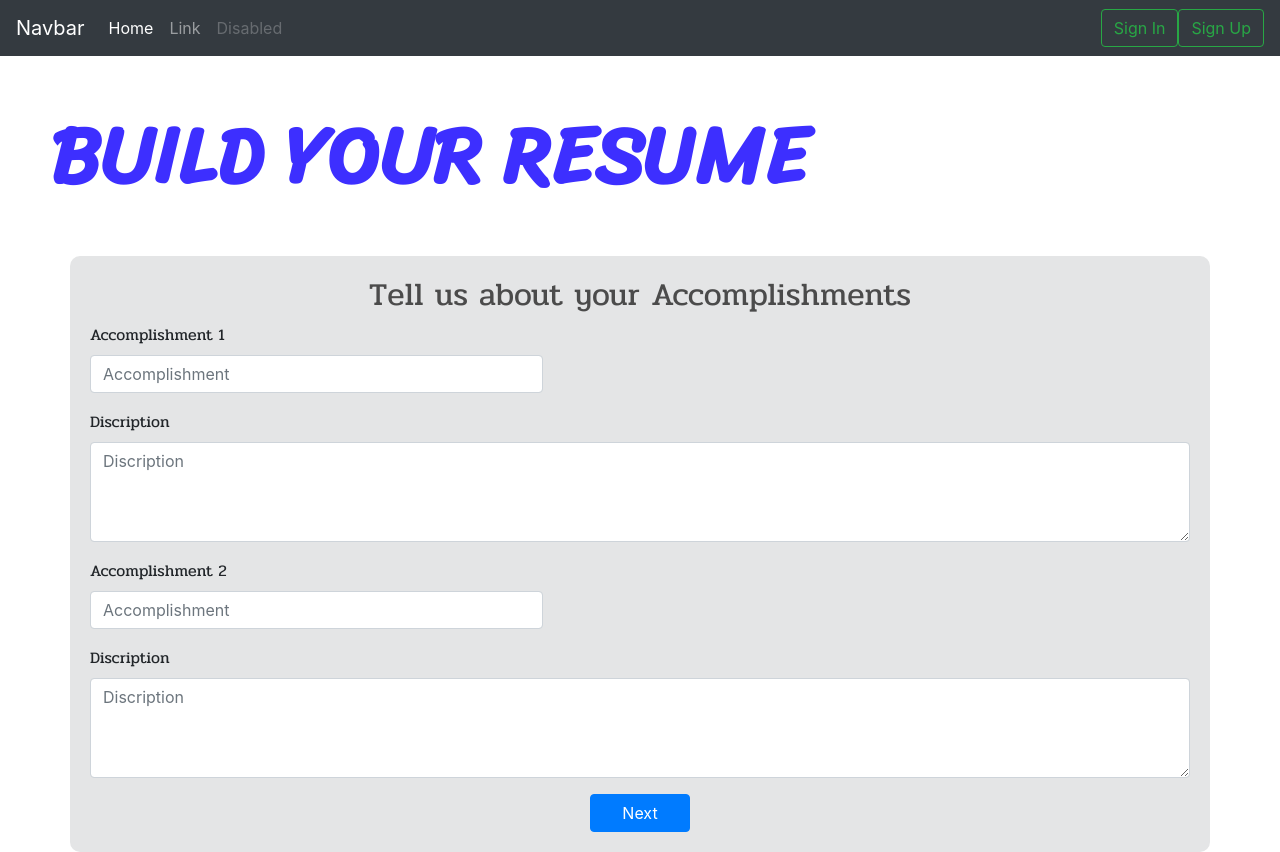
After one commit to Vardhman811/FormatBuilder, a Django app: page /accomplishment in a window 1280 px wide. The commit adds this page. Run offline with Django 3.2, Linux system fonts and the light colour scheme; some libraries are stand-ins or nearby versions.

Commit message:
third commit

```diff
--- a/formatBuilder/urls.py
+++ b/formatBuilder/urls.py
@@ -26,4 +26,6 @@ urlpatterns = [
     path('education',views.education,name="education"),
     path('work',views.work,name="work"),
     path('skill',views.skill,name="skill"),
+    path('accomplishment',views.accomplishment,name="accomplishment"),
+    path('summary',views.summary,name="summary"),
 ]
--- a/formatBuilder/views.py
+++ b/formatBuilder/views.py
@@ -99,5 +99,21 @@ def skill(request):
                 skill8 = request.POST.get('skill8')
                 skill9 = request.POST.get('skill9')
                 skill10 = request.POST.get('skill10')
-                print(skill1," ",skill6)
         return render(request,'skill.html')
+
+def accomplishment(request):
+        if request.method == "POST":
+                #tell me about your self
+                accomplishment1 = request.POST.get('accomplishment1')
+                description1 = request.POST.get('skill2')
+                accomplishment2 = request.POST.get('accomplishment2')
+                discription2 = request.POST.get('discription2')
+                print(accomplishment1,discription2)
+        return render(request,'accomplishment.html')
+
+def summary(request):
+        if request.method == "POST":
+                #tell me about your self
+                summary = request.POST.get('summary')
+                print(summary)
+        return render(request,'summary.html')
--- /dev/null
+++ b/templates/accomplishment.html
@@ -0,0 +1,56 @@
+
+{% extends 'base.html' %}
+{% load static %}
+
+{% block title %} Build Resume{% endblock %}
+{% block css %}
+<link rel="stylesheet" href='{% static "css/resume.css" %}' >
+<link href="https://fonts.googleapis.com/css2?family=Pridi&display=swap" rel="stylesheet">
+<link href="https://fonts.googleapis.com/css2?family=Sriracha&display=swap" rel="stylesheet">
+{% endblock %}
+{% block body %}
+{% if request.method == "POST" %}
+    <script>
+     window.location.href = '/summary';
+    </script>
+{% endif %}
+<div class="build">BUILD  YOUR  RESUME</div>
+<div class="box container" id="box2">
+<div class="heading">
+  <h2 class="head">Tell us about your Accomplishments</h2>
+<form method="POST" action="/accomplishment">{% csrf_token %}
+    <div class="form-row">
+      <div class="form-group col-md-5">
+        <label for="inputEmail4">Accomplishment 1</label>
+        <input type="text" class="form-control" id="accomplishment1" name="accomplishment1" placeholder="Accomplishment " required>
+      </div>
+
+    </div>
+    <div class="form-row">
+      <div class="form-group col-md-12">
+        <label for="inputEmail4">Discription</label>
+        <textarea type="text" style="height: 100px;" class="form-control" id="discription1" name="discription1" placeholder="Discription" required></textarea>
+      </div>
+    </div>
+    <div class="form-row">
+        <div class="form-group col-md-5">
+          <label for="inputEmail4">Accomplishment 2</label>
+          <input type="text" class="form-control" id="accomplishment2" name="accomplishment2" placeholder="Accomplishment " required>
+        </div>
+
+      </div>
+      <div class="form-row">
+        <div class="form-group col-md-12">
+          <label for="inputEmail4">Discription</label>
+          <textarea type="text" style="height: 100px;" class="form-control" id="discription2" name="discription2" placeholder="Discription" required></textarea>
+        </div>
+      </div>
+      <button id='b1' type="submit" class="btn btn-primary nextbtn">Next</button>
+  </form>
+</div>
+</div>
+
+{% endblock %}
+{% block js %}
+
+{% endblock %}
--- a/templates/education.html
+++ b/templates/education.html
@@ -9,6 +9,12 @@
 <link href="https://fonts.googleapis.com/css2?family=Sriracha&display=swap" rel="stylesheet">
 {% endblock %}
 {% block body %}
+{% if request.method == "POST" %}
+    <script>
+      window.location.href = '/work';
+    </script>
+{% endif %}
+
 <div class="build">BUILD  YOUR  RESUME</div>
 <div class="box container" id="box2">
   <div class="heading">
--- a/templates/skill.html
+++ b/templates/skill.html
@@ -11,7 +11,7 @@
 {% block body %}
 {% if request.method == "POST" %}
     <script>
-
+      window.location.href = '/accomplishment';
     </script>
 {% endif %}
 <div class="build">BUILD  YOUR  RESUME</div>
--- a/templates/work.html
+++ b/templates/work.html
@@ -9,6 +9,11 @@
 <link href="https://fonts.googleapis.com/css2?family=Sriracha&display=swap" rel="stylesheet">
 {% endblock %}
 {% block body %}
+{% if request.method == "POST" %}
+    <script>
+      window.location.href = '/skill';
+    </script>
+{% endif %}
 <div class="build">BUILD  YOUR  RESUME</div>
 <div class="box container" id="box">
   <div class="workbox">
```
Also changed, not shown: templates/summary.html (added, +37 -0 lines), templates/base.html (line endings or trailing spaces), templates/resume.html (line endings or trailing spaces).
